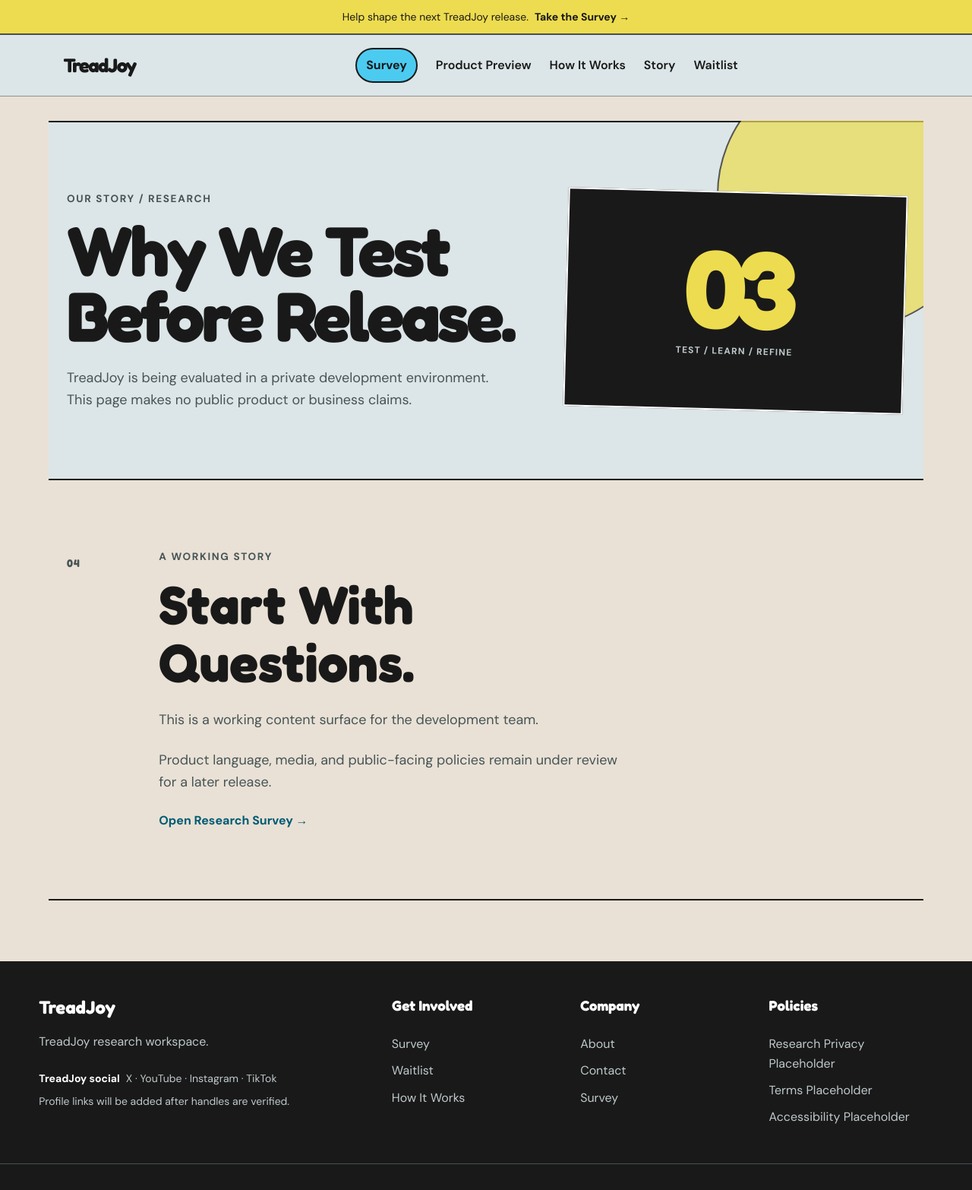
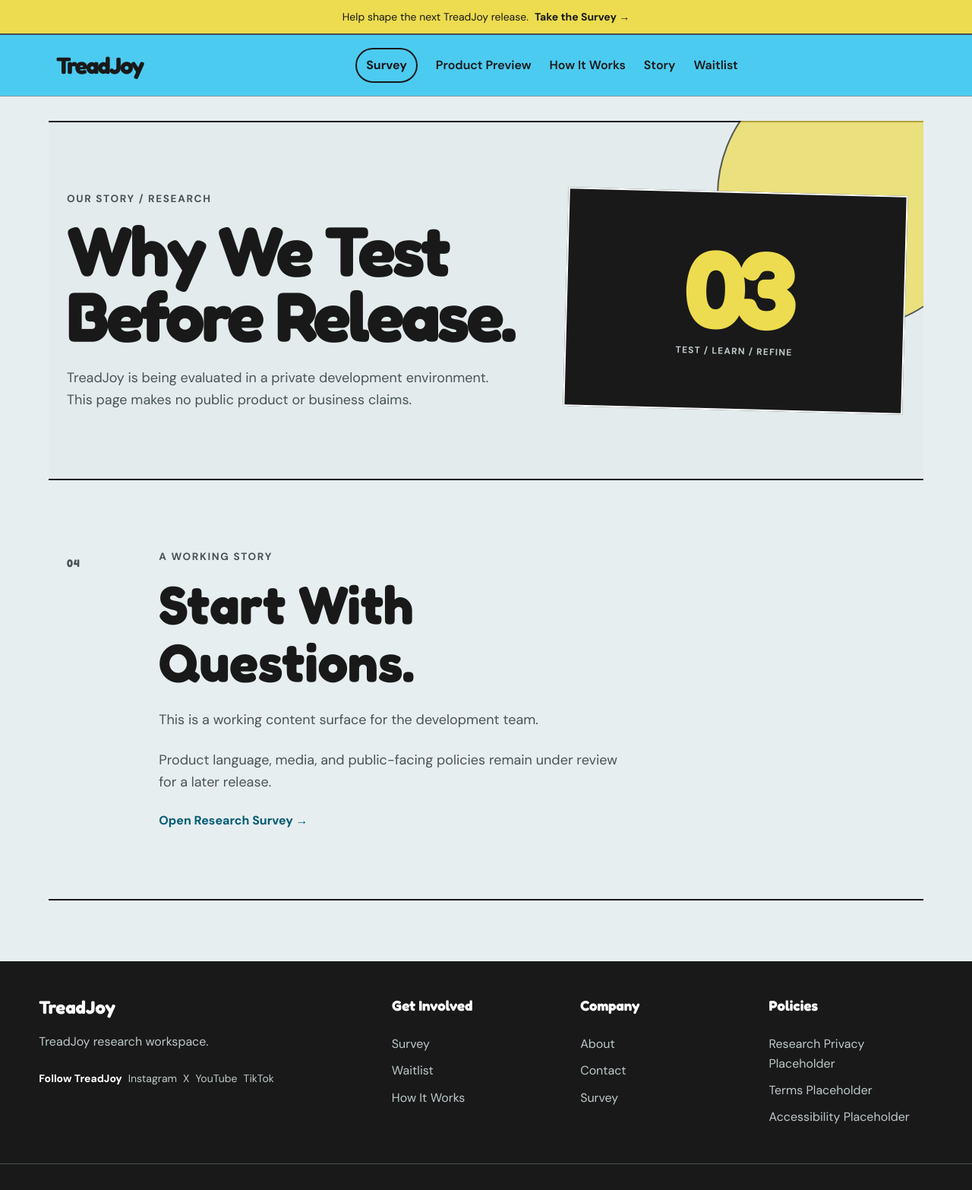
Before and after one commit to TreadJoy/Shoes, a Django app: template templates/about.html in a window 1280 px wide. Shown: the top 1566 px of the page at 76% size. Run offline with Django 5.2, Linux system fonts and the light colour scheme; the template is opened without the code that fills it, so the values that code supplies are empty.

Commit message:
feat: Update footer and header with social media links and improve layout styles

```diff
--- a/static/css/style.css
+++ b/static/css/style.css
@@ -9,8 +9,8 @@
   --color-brand-secondary: #eddc4f;
 
   /* Neutral surfaces */
-  --color-bg: #e9e1d5;
-  --color-surface: #dce5e7;
+  --color-bg: #e7eef0;
+  --color-surface: #e3ebed;
   --color-surface-strong: #c7d3d5;
   --color-text: #191919;
   --color-text-muted: #475457;
@@ -485,6 +485,7 @@ input[type="radio"] {
     gap: var(--space-3);
     margin: 0 auto;
     padding: var(--space-2) var(--gutter);
+    background: var(--color-brand-primary);
 }
 
 .brand-logo {
@@ -518,7 +519,7 @@ input[type="radio"] {
     justify-content: center;
     color: var(--color-text);
     font-family: var(--font-display);
-    font-size: clamp(1.25rem, 2vw, 1.7rem);
+    font-size: clamp(1.5rem, 2.4vw, 2rem);
     font-weight: 700;
     letter-spacing: -0.06em;
     line-height: 1;
@@ -817,7 +818,7 @@ input[type="radio"] {
     padding: 0;
 }
 
-.mobile-social-placeholder {
+.mobile-social-links {
     display: grid;
     gap: var(--space-1);
     margin-top: auto;
@@ -826,10 +827,16 @@ input[type="radio"] {
     font-size: var(--font-size-sm);
 }
 
-.mobile-social-placeholder strong {
+.mobile-social-links strong {
     color: var(--color-on-dark);
     font-family: var(--font-display);
     font-size: var(--font-size-lg);
+}
+
+.mobile-social-links a,
+.mobile-social-links a:visited {
+    color: var(--color-on-dark-muted);
+    text-decoration: none;
 }
 
 .mobile-navigation :focus-visible,
@@ -1043,7 +1050,7 @@ input[type="radio"] {
     color: var(--color-on-dark-muted);
 }
 
-.footer-social-placeholder {
+.footer-social-links {
     display: flex;
     flex-wrap: wrap;
     gap: var(--space-2);
@@ -1052,8 +1059,14 @@ input[type="radio"] {
     font-size: var(--font-size-sm);
 }
 
-.footer-social-placeholder strong {
+.footer-social-links strong {
     color: var(--color-on-dark);
+}
+
+.footer-social-links a,
+.footer-social-links a:visited {
+    color: var(--color-on-dark-muted);
+    text-decoration: none;
 }
 
 .footer-links {
--- a/templates/partials/footer.html
+++ b/templates/partials/footer.html
@@ -5,18 +5,16 @@
             <h2>TreadJoy</h2>
             {% if is_commerce_mode %}
                 <p>Fun, comfortable shoes built for everyday movement.</p>
-                <div class="footer-social-placeholder" aria-label="Social links pending approval">
-                    <strong>Social</strong>
-                    <span>Links pending approval.</span>
-                </div>
             {% else %}
                 <p>TreadJoy research workspace.</p>
-                <div class="footer-social-placeholder" aria-label="TreadJoy social destinations">
-                    <strong>TreadJoy social</strong>
-                    <span>X · YouTube · Instagram · TikTok</span>
-                    <span>Profile links will be added after handles are verified.</span>
-                </div>
             {% endif %}
+            <nav class="footer-social-links" aria-label="TreadJoy social media">
+                <strong>Follow TreadJoy</strong>
+                <a href="https://www.instagram.com/treadjoy/" target="_blank" rel="noopener noreferrer">Instagram</a>
+                <a href="https://x.com/TreadJoy" target="_blank" rel="noopener noreferrer">X</a>
+                <a href="https://www.youtube.com/@TreadJoy" target="_blank" rel="noopener noreferrer">YouTube</a>
+                <a href="https://www.tiktok.com/@realtreadjoy" target="_blank" rel="noopener noreferrer">TikTok</a>
+            </nav>
         </div>
 
         <div class="footer-links">
--- a/templates/partials/header.html
+++ b/templates/partials/header.html
@@ -245,11 +245,13 @@
                 <a class="mobile-nav-link" href="{% url 'waitlist:join_waitlist' %}">Waitlist</a>
             {% endif %}
 
-            <div class="mobile-social-placeholder" aria-label="TreadJoy social destinations">
-                <strong>TreadJoy social</strong>
-                <span>X · YouTube · Instagram · TikTok</span>
-                <span>Profile links will be added after handles are verified.</span>
-            </div>
+            <nav class="mobile-social-links" aria-label="TreadJoy social media">
+                <strong>Follow TreadJoy</strong>
+                <a href="https://www.instagram.com/treadjoy/" target="_blank" rel="noopener noreferrer">Instagram</a>
+                <a href="https://x.com/TreadJoy" target="_blank" rel="noopener noreferrer">X</a>
+                <a href="https://www.youtube.com/@TreadJoy" target="_blank" rel="noopener noreferrer">YouTube</a>
+                <a href="https://www.tiktok.com/@realtreadjoy" target="_blank" rel="noopener noreferrer">TikTok</a>
+            </nav>
 
             {% if is_commerce_mode %}
                 <div class="mobile-account-links">
```
Also changed, not shown: MISTAKES.md (+23 -0 lines), PROJECT_PLAN.md (+15 -0 lines), static/css/home.css (+1 -6 lines), web/core/tests/test_homepage.py (+14 -0 lines).
